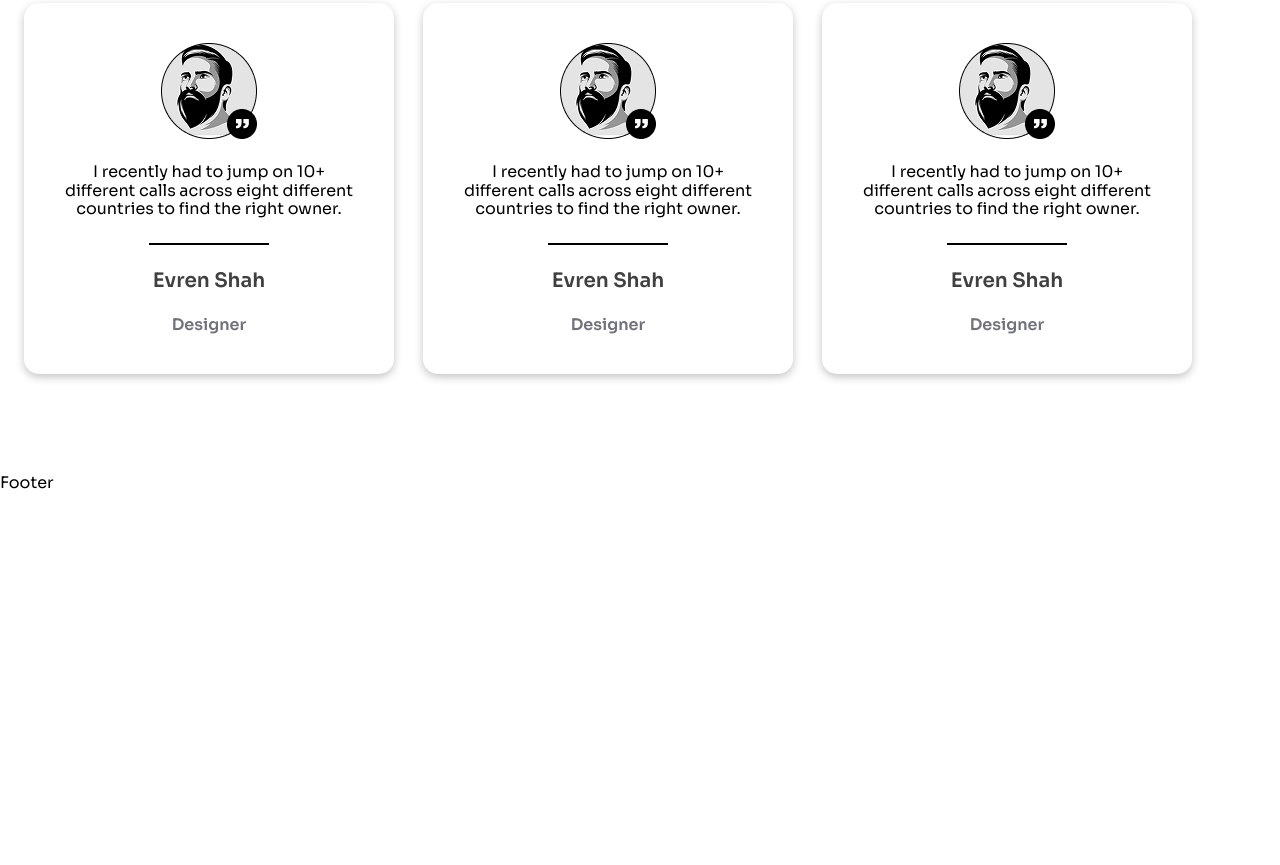
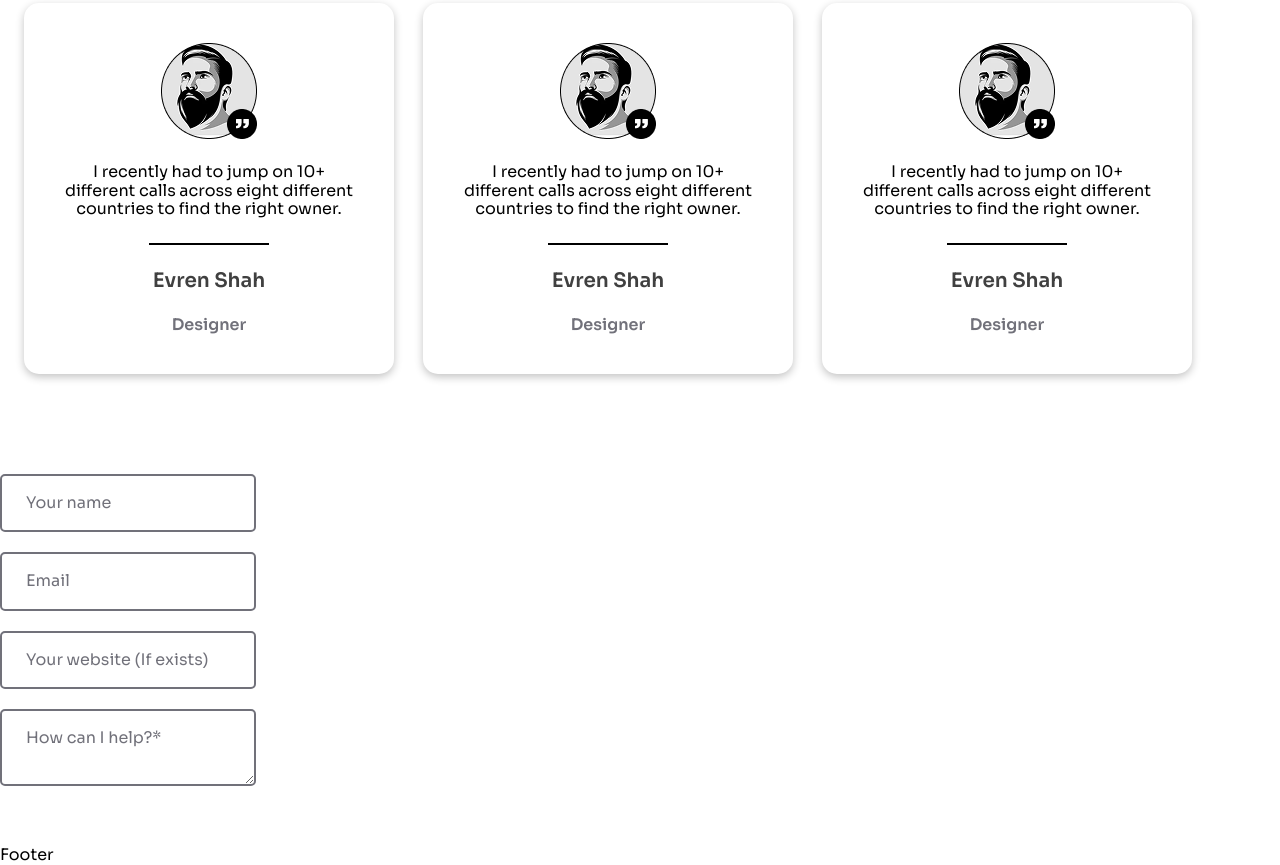
Before and after one commit to ozodbekw/illustrarion-portfolio, a plain HTML site: page index.html in a window 1280 px wide. Shown: the part 5147-6012 px from the top of the page. Before the commit the page ends 5640 px from the top, so only its background shows below. Drawn offline with Linux system fonts and the light colour scheme.

Commit message:
Add contact section with form inputs and styling

```diff
--- a/css/style.css
+++ b/css/style.css
@@ -409,4 +409,30 @@ main {
 .contact {
   margin-top: 60px;
   margin-bottom: 60px;
+  display: flex;
+  gap: 108px;
 }
+
+.contact__inputs {
+  display: flex;
+  flex-direction: column;
+  gap: 20px;
+  input,
+  textarea {
+    padding: 18px 24px;
+    border: #71717a 2px solid;
+    border-radius: 5px;
+    &::placeholder {
+      font-size: 16px;
+      color: #71717a;
+    }
+    &:last-child {
+      resize: vertical;
+    }
+  }
+}
+
+.contact__caontainer {
+  display: flex;
+  width: 100%;
+}
--- a/index.html
+++ b/index.html
@@ -377,7 +377,17 @@
         </div>
       </section>
 
-      <section class="contact container"></section>
+      <section class="contact container">
+        <div class="contact__caontainer">
+          <form class="contact__inputs">
+            <input type="text" placeholder="Your name" />
+            <input type="email" placeholder="Email" />
+            <input type="text" placeholder="Your website (If exists)" />
+            <textarea type="text" placeholder="How can I help?*"></textarea>
+          </form>
+          <div class="contact__text"></div>
+        </div>
+      </section>
     </main>
 
     <!-- Footer -->
```
